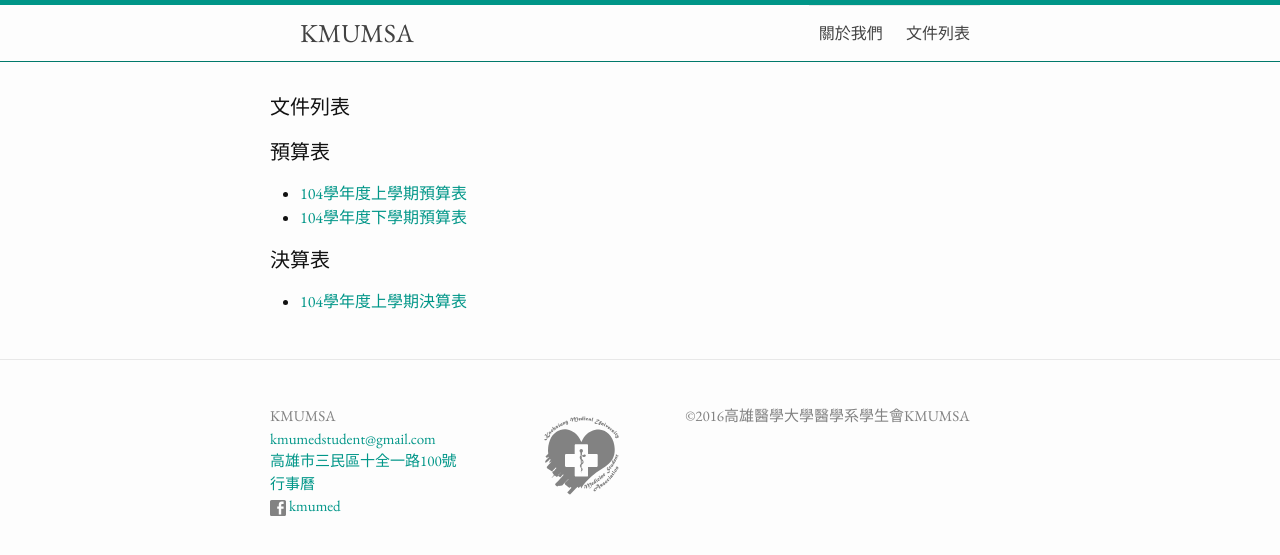
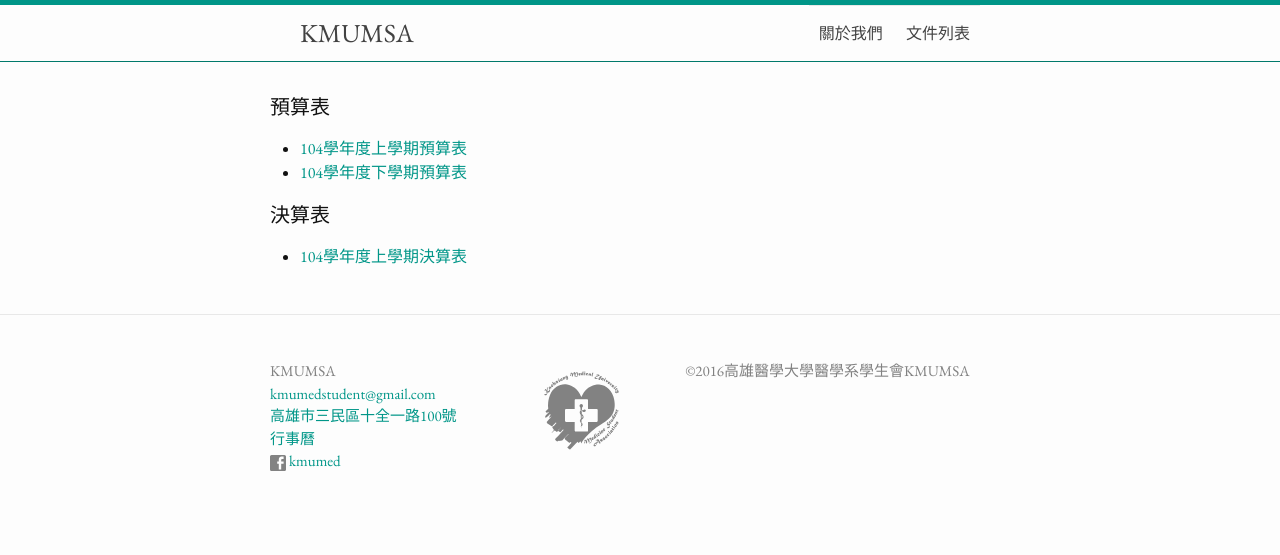
Before and after one commit to HsuYR/msasite, a Jekyll site: the page built from documents.html, in a window 1280 px wide. Shown: the top 555 px of the page. Built offline with Jekyll 4.4.1, drawn with Linux system fonts in a browser that asks for light colours; some web fonts are replaced.

Commit message:
Remove documents page heading

```diff
--- a/documents.html
+++ b/documents.html
@@ -3,14 +3,13 @@ layout: default
 title: 文件列表
 ---
 <div class="documents">
-  <h1 class="page-heading">文件列表</h1>
-  <h2 class="page-heading">預算表</h2>
+  <h1 class="page-heading">預算表</h2>
   <ul>
     <li><a href="{{ siteurl }}{{ baseurl }}documents/104學年度上學期高醫醫學系會預算.xlsx" target="_blank">104學年度上學期預算表</a></li>
     <li><a href="{{ siteurl }}{{ baseurl }}documents/104學年度下學期高醫醫學系會預算.xlsx" target="_blank">104學年度下學期預算表</a></li>
   </ul>
 
-  <h2 class="page-heading">決算表</h2>
+  <h1 class="page-heading">決算表</h2>
   <ul>
     <li><a href="{{ siteurl }}{{ baseurl }}documents/104學年度上學期高醫醫學系會決算.xlsx" target="_blank">104學年度上學期決算表</a></li>
   </ul>
```
